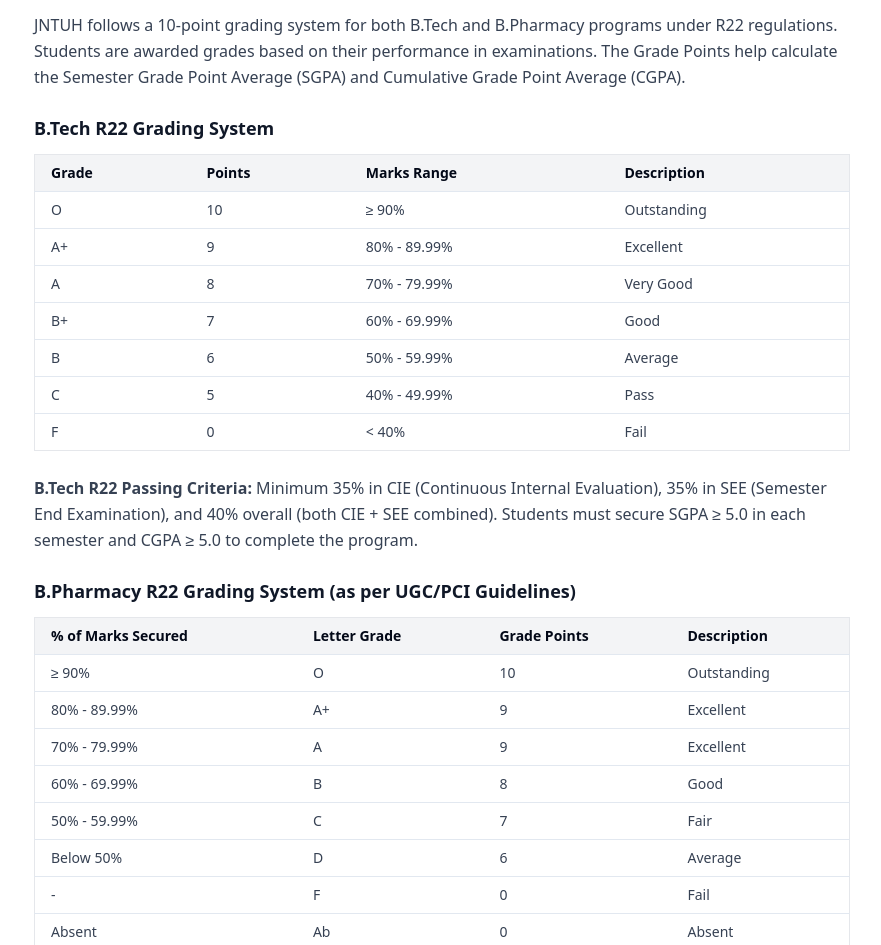
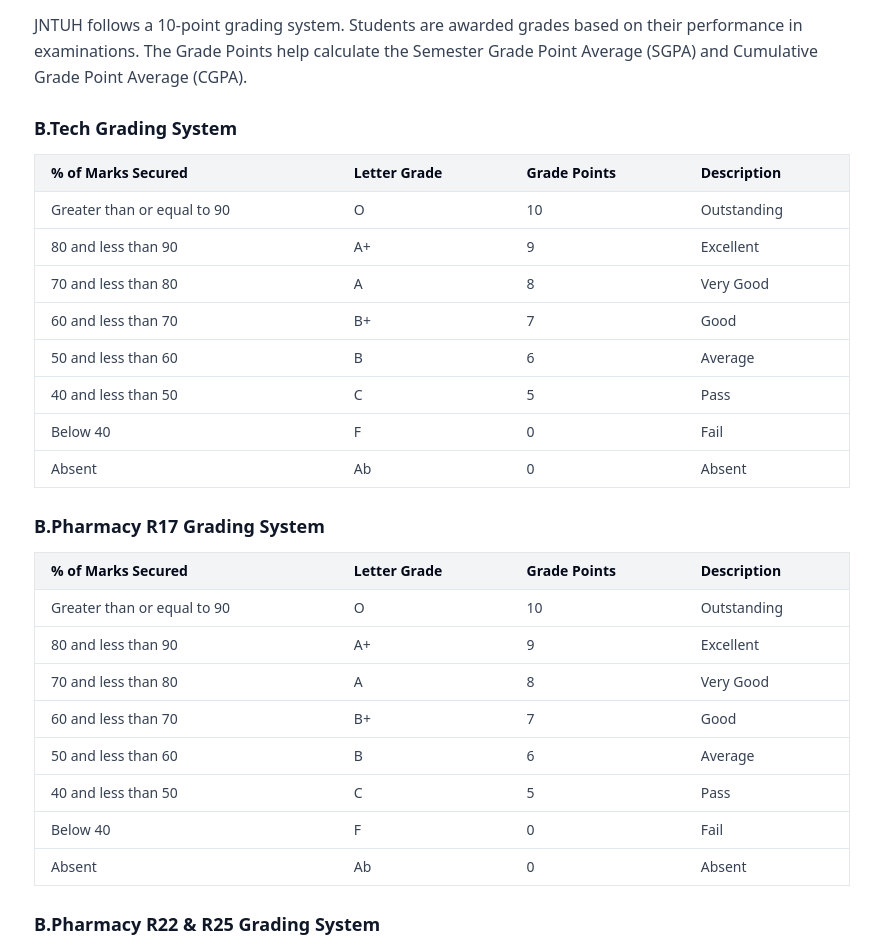
Before and after one commit to Hemant2059/jntuhresult, a Next.js app: page /about in a window 1280 px wide. Shown: the part 747-1692 px from the top of the page, without its empty margins (198-1079 px from the left). Built offline with nearby package versions, Linux system fonts and the light colour scheme.

Commit message:
feat: expand content for AdSense verification and fix notification list error

```diff
--- a/app/about/page.tsx
+++ b/app/about/page.tsx
@@ -2,15 +2,12 @@ export default function AboutPage() {
   return (
     <main className="min-h-screen bg-gray-50 px-4 py-10">
       <div className="mx-auto max-w-4xl rounded-xl bg-white p-6 shadow-md md:p-10">
-        <h1 className="mb-6 text-3xl font-bold text-gray-900">
-          About Us
-        </h1>
+        <h1 className="mb-6 text-3xl font-bold text-gray-900">About Us</h1>
 
         <p className="mb-4 text-gray-700 leading-relaxed">
           Welcome to <span className="font-semibold">JNTUH Results</span>, a
-          dedicated platform designed to help students easily access
-          Jawaharlal Nehru Technological University Hyderabad (JNTUH)
-          examination results.
+          dedicated platform designed to help students easily access Jawaharlal
+          Nehru Technological University Hyderabad (JNTUH) examination results.
         </p>
 
         <p className="mb-4 text-gray-700 leading-relaxed">
@@ -35,98 +32,181 @@ export default function AboutPage() {
 
         <p className="mb-4 text-gray-700 leading-relaxed">
           Jawaharlal Nehru Technological University Hyderabad (JNTUH) is one of
-          India's leading technical universities, established in 1972. The university
-          offers undergraduate and postgraduate programs in various disciplines
-          including Engineering, Pharmacy, Management, and Computer Applications.
+          India's leading technical universities, established in 1972. The
+          university offers undergraduate and postgraduate programs in various
+          disciplines including Engineering, Pharmacy, Management, and Computer
+          Applications.
         </p>
 
         <p className="mb-4 text-gray-700 leading-relaxed">
           JNTUH conducts examinations twice a year for B.Tech, B.Pharmacy,
-          M.Tech, M.Pharmacy, MBA, MCA, and other programs across its
-          affiliated colleges in Hyderabad and Telangana region.
+          M.Tech, M.Pharmacy, MBA, MCA, and other programs across its affiliated
+          colleges in Hyderabad and Telangana region.
         </p>
 
         <h2 className="mt-8 mb-3 text-xl font-semibold text-gray-900">
-          JNTUH Grading System (R22)
+          JNTUH Grading System
         </h2>
 
         <p className="mb-4 text-gray-700 leading-relaxed">
-          JNTUH follows a 10-point grading system for both B.Tech and B.Pharmacy
-          programs under R22 regulations. Students are awarded grades based on their
-          performance in examinations. The Grade Points help calculate the Semester
-          Grade Point Average (SGPA) and Cumulative Grade Point Average (CGPA).
+          JNTUH follows a 10-point grading system. Students are awarded grades
+          based on their performance in examinations. The Grade Points help
+          calculate the Semester Grade Point Average (SGPA) and Cumulative Grade
+          Point Average (CGPA).
         </p>
 
         <h3 className="mt-6 mb-3 text-lg font-semibold text-gray-900">
-          B.Tech R22 Grading System
+          B.Tech Grading System
         </h3>
 
         <div className="mb-6 overflow-x-auto">
           <table className="min-w-full border border-gray-200 text-sm">
             <thead className="bg-gray-100">
               <tr>
-                <th className="px-4 py-2 text-left font-semibold border-b">Grade</th>
-                <th className="px-4 py-2 text-left font-semibold border-b">Points</th>
-                <th className="px-4 py-2 text-left font-semibold border-b">Marks Range</th>
-                <th className="px-4 py-2 text-left font-semibold border-b">Description</th>
+                <th className="px-4 py-2 text-left font-semibold border-b">
+                  % of Marks Secured
+                </th>
+                <th className="px-4 py-2 text-left font-semibold border-b">
+                  Letter Grade
+                </th>
+                <th className="px-4 py-2 text-left font-semibold border-b">
+                  Grade Points
+                </th>
+                <th className="px-4 py-2 text-left font-semibold border-b">
+                  Description
+                </th>
               </tr>
             </thead>
             <tbody className="text-gray-700">
               <tr className="border-b">
+                <td className="px-4 py-2">Greater than or equal to 90</td>
                 <td className="px-4 py-2 font-medium">O</td>
                 <td className="px-4 py-2">10</td>
-                <td className="px-4 py-2">≥ 90%</td>
                 <td className="px-4 py-2">Outstanding</td>
               </tr>
               <tr className="border-b">
+                <td className="px-4 py-2">80 and less than 90</td>
                 <td className="px-4 py-2 font-medium">A+</td>
                 <td className="px-4 py-2">9</td>
-                <td className="px-4 py-2">80% - 89.99%</td>
                 <td className="px-4 py-2">Excellent</td>
               </tr>
               <tr className="border-b">
+                <td className="px-4 py-2">70 and less than 80</td>
                 <td className="px-4 py-2 font-medium">A</td>
                 <td className="px-4 py-2">8</td>
-                <td className="px-4 py-2">70% - 79.99%</td>
                 <td className="px-4 py-2">Very Good</td>
               </tr>
               <tr className="border-b">
+                <td className="px-4 py-2">60 and less than 70</td>
                 <td className="px-4 py-2 font-medium">B+</td>
                 <td className="px-4 py-2">7</td>
-                <td className="px-4 py-2">60% - 69.99%</td>
                 <td className="px-4 py-2">Good</td>
               </tr>
               <tr className="border-b">
+                <td className="px-4 py-2">50 and less than 60</td>
                 <td className="px-4 py-2 font-medium">B</td>
                 <td className="px-4 py-2">6</td>
-                <td className="px-4 py-2">50% - 59.99%</td>
                 <td className="px-4 py-2">Average</td>
               </tr>
               <tr className="border-b">
+                <td className="px-4 py-2">40 and less than 50</td>
                 <td className="px-4 py-2 font-medium">C</td>
                 <td className="px-4 py-2">5</td>
-                <td className="px-4 py-2">40% - 49.99%</td>
                 <td className="px-4 py-2">Pass</td>
               </tr>
-              <tr>
+              <tr className="border-b">
+                <td className="px-4 py-2">Below 40</td>
                 <td className="px-4 py-2 font-medium">F</td>
                 <td className="px-4 py-2">0</td>
-                <td className="px-4 py-2">&lt; 40%</td>
                 <td className="px-4 py-2">Fail</td>
+              </tr>
+              <tr>
+                <td className="px-4 py-2">Absent</td>
+                <td className="px-4 py-2 font-medium">Ab</td>
+                <td className="px-4 py-2">0</td>
+                <td className="px-4 py-2">Absent</td>
               </tr>
             </tbody>
           </table>
         </div>
 
-        <p className="mb-4 text-gray-700 leading-relaxed">
-          <strong>B.Tech R22 Passing Criteria:</strong> Minimum 35% in CIE (Continuous
-          Internal Evaluation), 35% in SEE (Semester End Examination), and 40% overall
-          (both CIE + SEE combined). Students must secure SGPA ≥ 5.0 in each semester
-          and CGPA ≥ 5.0 to complete the program.
-        </p>
+        <h3 className="mt-6 mb-3 text-lg font-semibold text-gray-900">
+          B.Pharmacy R17 Grading System
+        </h3>
+
+        <div className="mb-6 overflow-x-auto">
+          <table className="min-w-full border border-gray-200 text-sm">
+            <thead className="bg-gray-100">
+              <tr>
+                <th className="px-4 py-2 text-left font-semibold border-b">
+                  % of Marks Secured
+                </th>
+                <th className="px-4 py-2 text-left font-semibold border-b">
+                  Letter Grade
+                </th>
+                <th className="px-4 py-2 text-left font-semibold border-b">
+                  Grade Points
+                </th>
+                <th className="px-4 py-2 text-left font-semibold border-b">
+                  Description
+                </th>
+              </tr>
+            </thead>
+            <tbody className="text-gray-700">
+              <tr className="border-b">
+                <td className="px-4 py-2">Greater than or equal to 90</td>
+                <td className="px-4 py-2 font-medium">O</td>
+                <td className="px-4 py-2">10</td>
+                <td className="px-4 py-2">Outstanding</td>
+              </tr>
+              <tr className="border-b">
+                <td className="px-4 py-2">80 and less than 90</td>
+                <td className="px-4 py-2 font-medium">A+</td>
+                <td className="px-4 py-2">9</td>
+                <td className="px-4 py-2">Excellent</td>
+              </tr>
+              <tr className="border-b">
+                <td className="px-4 py-2">70 and less than 80</td>
+                <td className="px-4 py-2 font-medium">A</td>
+                <td className="px-4 py-2">8</td>
+                <td className="px-4 py-2">Very Good</td>
+              </tr>
+              <tr className="border-b">
+                <td className="px-4 py-2">60 and less than 70</td>
+                <td className="px-4 py-2 font-medium">B+</td>
+                <td className="px-4 py-2">7</td>
+                <td className="px-4 py-2">Good</td>
+              </tr>
+              <tr className="border-b">
+                <td className="px-4 py-2">50 and less than 60</td>
+                <td className="px-4 py-2 font-medium">B</td>
+                <td className="px-4 py-2">6</td>
+                <td className="px-4 py-2">Average</td>
+              </tr>
+              <tr className="border-b">
+                <td className="px-4 py-2">40 and less than 50</td>
+                <td className="px-4 py-2 font-medium">C</td>
+                <td className="px-4 py-2">5</td>
+                <td className="px-4 py-2">Pass</td>
+              </tr>
+              <tr className="border-b">
+                <td className="px-4 py-2">Below 40</td>
+                <td className="px-4 py-2 font-medium">F</td>
+                <td className="px-4 py-2">0</td>
+                <td className="px-4 py-2">Fail</td>
+              </tr>
+              <tr>
+                <td className="px-4 py-2">Absent</td>
+                <td className="px-4 py-2 font-medium">Ab</td>
+                <td className="px-4 py-2">0</td>
+                <td className="px-4 py-2">Absent</td>
+              </tr>
+            </tbody>
+          </table>
+        </div>
 
         <h3 className="mt-6 mb-3 text-lg font-semibold text-gray-900">
-          B.Pharmacy R22 Grading System (as per UGC/PCI Guidelines)
+          B.Pharmacy R22 & R25 Grading System
         </h3>
 
         <div className="mb-6 overflow-x-auto">
@@ -141,43 +221,37 @@ export default function AboutPage() {
             </thead>
             <tbody className="text-gray-700">
               <tr className="border-b">
-                <td className="px-4 py-2">≥ 90%</td>
+                <td className="px-4 py-2">Greater than or equal to 90%</td>
                 <td className="px-4 py-2 font-medium">O</td>
                 <td className="px-4 py-2">10</td>
                 <td className="px-4 py-2">Outstanding</td>
               </tr>
               <tr className="border-b">
-                <td className="px-4 py-2">80% - 89.99%</td>
-                <td className="px-4 py-2 font-medium">A+</td>
-                <td className="px-4 py-2">9</td>
-                <td className="px-4 py-2">Excellent</td>
-              </tr>
-              <tr className="border-b">
-                <td className="px-4 py-2">70% - 79.99%</td>
+                <td className="px-4 py-2">80 and less than 90%</td>
                 <td className="px-4 py-2 font-medium">A</td>
                 <td className="px-4 py-2">9</td>
                 <td className="px-4 py-2">Excellent</td>
               </tr>
               <tr className="border-b">
-                <td className="px-4 py-2">60% - 69.99%</td>
+                <td className="px-4 py-2">70 and less than 80%</td>
                 <td className="px-4 py-2 font-medium">B</td>
                 <td className="px-4 py-2">8</td>
                 <td className="px-4 py-2">Good</td>
               </tr>
               <tr className="border-b">
-                <td className="px-4 py-2">50% - 59.99%</td>
+                <td className="px-4 py-2">60 and less than 70%</td>
                 <td className="px-4 py-2 font-medium">C</td>
                 <td className="px-4 py-2">7</td>
                 <td className="px-4 py-2">Fair</td>
               </tr>
               <tr className="border-b">
-                <td className="px-4 py-2">Below 50%</td>
+                <td className="px-4 py-2">50 and less than 60%</td>
                 <td className="px-4 py-2 font-medium">D</td>
                 <td className="px-4 py-2">6</td>
                 <td className="px-4 py-2">Average</td>
               </tr>
               <tr className="border-b">
-                <td className="px-4 py-2">-</td>
+                <td className="px-4 py-2">Below 50%</td>
                 <td className="px-4 py-2 font-medium">F</td>
                 <td className="px-4 py-2">0</td>
                 <td className="px-4 py-2">Fail</td>
@@ -192,23 +266,18 @@ export default function AboutPage() {
           </table>
         </div>
 
-        <p className="mb-4 text-gray-700 leading-relaxed">
-          <strong>B.Pharmacy R22 Passing Criteria:</strong> The student passes the
-          subject/course only when Grade Point (GP) ≥ 6 ('D' grade or above).
-          Students must earn 209 credits with SGPA ≥ 6.0 in each semester and
-          CGPA ≥ 6.0 to complete the B.Pharmacy program.
-        </p>
-
-        <h4 className="mt-4 mb-2 text-md font-semibold text-gray-900">
+        <h4 className="mt-6 mb-2 text-md font-semibold text-gray-900">
           SGPA & CGPA Calculation Formula
         </h4>
 
         <div className="mb-4 p-4 bg-gray-50 rounded-lg">
           <p className="mb-2 text-gray-700">
-            <strong>SGPA =</strong> (Σ Credit Points) / (Total Credits) for the semester
+            <strong>SGPA =</strong> (Σ Credit Points) / (Total Credits) for the
+            semester
           </p>
           <p className="mb-2 text-gray-700">
-            <strong>CGPA =</strong> (Σ Credit Points from all semesters) / (Total Credits from all semesters)
+            <strong>CGPA =</strong> (Σ Credit Points from all semesters) /
+            (Total Credits from all semesters)
           </p>
           <p className="text-sm text-gray-600">
             Credit Points (CP) = Grade Point (GP) × Credits for that course
@@ -220,11 +289,26 @@ export default function AboutPage() {
         </h4>
 
         <ul className="mb-4 list-disc pl-6 text-gray-700 space-y-1">
-          <li>A student obtaining 'F' grade in any subject shall be deemed to have 'failed' and is required to reappear as a 'supplementary student'.</li>
-          <li>A student who has not appeared for examination in any subject, 'Ab' grade will be allocated.</li>
-          <li>A letter grade indicates only the range of percentage of marks, not specific marks.</li>
-          <li>For merit ranking, only the 'rounded off' values of CGPAs will be used.</li>
-          <li>Performance in failed subjects will be taken into account for SGPA and CGPA calculations.</li>
+          <li>
+            A student obtaining 'F' grade in any subject shall be deemed to have
+            'failed' and is required to reappear as a 'supplementary student'.
+          </li>
+          <li>
+            A student who has not appeared for examination in any subject, 'Ab'
+            grade will be allocated.
+          </li>
+          <li>
+            A letter grade indicates only the range of percentage of marks, not
+            specific marks.
+          </li>
+          <li>
+            For merit ranking, only the 'rounded off' values of CGPAs will be
+            used.
+          </li>
+          <li>
+            Performance in failed subjects will be taken into account for SGPA
+            and CGPA calculations.
+          </li>
         </ul>
 
         <h2 className="mt-8 mb-3 text-xl font-semibold text-gray-900">
@@ -232,21 +316,24 @@ export default function AboutPage() {
         </h2>
 
         <p className="mb-4 text-gray-700 leading-relaxed">
-          When you check your JNTUH results, you will see various details including
-          your hall ticket number, name, semester, subjects appeared, marks obtained
-          in each subject, grades, SGPA for that semester, and your cumulative CGPA.
+          When you check your JNTUH results, you will see various details
+          including your hall ticket number, name, semester, subjects appeared,
+          marks obtained in each subject, grades, SGPA for that semester, and
+          your cumulative CGPA.
         </p>
 
         <p className="mb-4 text-gray-700 leading-relaxed">
-          <strong>SGPA (Semester Grade Point Average):</strong> This is the weighted
-          average of grade points obtained in all subjects during a particular semester.
-          It indicates your performance for that specific semester.
+          <strong>SGPA (Semester Grade Point Average):</strong> This is the
+          weighted average of grade points obtained in all subjects during a
+          particular semester. It indicates your performance for that specific
+          semester.
         </p>
 
         <p className="mb-4 text-gray-700 leading-relaxed">
-          <strong>CGPA (Cumulative Grade Point Average):</strong> This is the cumulative
-          average of grade points obtained in all semesters till date. It reflects your
-          overall academic performance throughout your course.
+          <strong>CGPA (Cumulative Grade Point Average):</strong> This is the
+          cumulative average of grade points obtained in all semesters till
+          date. It reflects your overall academic performance throughout your
+          course.
         </p>
 
         <h2 className="mt-8 mb-3 text-xl font-semibold text-gray-900">
@@ -254,10 +341,23 @@ export default function AboutPage() {
         </h2>
 
         <ul className="mb-6 list-disc pl-6 text-gray-700 space-y-2">
-          <li><strong>Regular Examinations:</strong> Conducted at the end of each semester for students in their normal course duration.</li>
-          <li><strong>Supplementary/Improvement Examinations:</strong> Offered for students who wish to improve their grades in subjects they have already passed or to clear backlogs.</li>
-          <li><strong>Mid-Term Examinations:</strong> Conducted internally during the semester by affiliated colleges.</li>
-          <li><strong>Lab Examinations:</strong> Practical examinations conducted separately for laboratory courses.</li>
+          <li>
+            <strong>Regular Examinations:</strong> Conducted at the end of each
+            semester for students in their normal course duration.
+          </li>
+          <li>
+            <strong>Supplementary/Improvement Examinations:</strong> Offered for
+            students who wish to improve their grades in subjects they have
+            already passed or to clear backlogs.
+          </li>
+          <li>
+            <strong>Mid-Term Examinations:</strong> Conducted internally during
+            the semester by affiliated colleges.
+          </li>
+          <li>
+            <strong>Lab Examinations:</strong> Practical examinations conducted
+            separately for laboratory courses.
+          </li>
         </ul>
 
         <h2 className="mt-8 mb-3 text-xl font-semibold text-gray-900">
@@ -265,17 +365,17 @@ export default function AboutPage() {
         </h2>
 
         <p className="mb-4 text-gray-700 leading-relaxed">
-          JNTUH follows different academic regulations for various programs.
-          The common regulations include R18 (2018), R22 (2022) for B.Tech,
-          and corresponding regulations for other courses. Each regulation
-          has specific credit requirements, grading procedures, and pass criteria.
+          JNTUH follows different academic regulations for various programs. The
+          common regulations include R18 (2018), R22 (2022) for B.Tech, and
+          corresponding regulations for other courses. Each regulation has
+          specific credit requirements, grading procedures, and pass criteria.
         </p>
 
         <p className="mb-4 text-gray-700 leading-relaxed">
-          Students must earn a minimum required credits and maintain a satisfactory
-          CGPA to successfully complete their program. The university also has
-          provisions for credit transfer, bridge courses, and academic probation
-          for students who need additional support.
+          Students must earn a minimum required credits and maintain a
+          satisfactory CGPA to successfully complete their program. The
+          university also has provisions for credit transfer, bridge courses,
+          and academic probation for students who need additional support.
         </p>
 
         <h2 className="mt-8 mb-3 text-xl font-semibold text-gray-900">
@@ -284,7 +384,10 @@ export default function AboutPage() {
 
         <ol className="mb-6 list-decimal pl-6 text-gray-700 space-y-2">
           <li>Visit the JNTUH Results portal on our website</li>
-          <li>Select the type of result you want to check (Academic, Semester, All Results, etc.)</li>
+          <li>
+            Select the type of result you want to check (Academic, Semester, All
+            Results, etc.)
+          </li>
           <li>Enter your 10-digit hall ticket number</li>
           <li>For semester results, select the appropriate semester</li>
           <li>Click on the Search or Submit button</li>
@@ -296,11 +399,24 @@ export default function AboutPage() {
         </h2>
 
         <ul className="mb-6 list-disc pl-6 text-gray-700 space-y-2">
-          <li>Always verify your results with the official JNTUH results portal</li>
-          <li>Keep printed or digital copies of your mark sheets for future use</li>
-          <li>In case of discrepancies, contact your college examination cell immediately</li>
-          <li>Results are typically published 2-3 weeks after the completion of examinations</li>
-          <li>Supplementary results are usually announced within a month after the regular results</li>
+          <li>
+            Always verify your results with the official JNTUH results portal
+          </li>
+          <li>
+            Keep printed or digital copies of your mark sheets for future use
+          </li>
+          <li>
+            In case of discrepancies, contact your college examination cell
+            immediately
+          </li>
+          <li>
+            Results are typically published 2-3 weeks after the completion of
+            examinations
+          </li>
+          <li>
+            Supplementary results are usually announced within a month after the
+            regular results
+          </li>
         </ul>
 
         <h2 className="mt-8 mb-3 text-xl font-semibold text-gray-900">
@@ -308,15 +424,15 @@ export default function AboutPage() {
         </h2>
 
         <p className="mb-4 text-gray-700 leading-relaxed">
-          <span className="font-semibold">JNTUH Results</span> is an
-          independent website and is <span className="font-semibold">not affiliated</span> with
-          JNTUH or any official university authority.
+          <span className="font-semibold">JNTUH Results</span> is an independent
+          website and is <span className="font-semibold">not affiliated</span>{" "}
+          with JNTUH or any official university authority.
         </p>
 
         <p className="mb-4 text-gray-700 leading-relaxed">
           All information available on this website is collected from publicly
-          available official sources and is provided strictly for
-          informational purposes only.
+          available official sources and is provided strictly for informational
+          purposes only.
         </p>
 
         <p className="mb-6 text-gray-700 leading-relaxed">
```
Also changed, not shown: app/contact/page.tsx (+18 -0 lines), app/disclaimer/page.tsx (+25 -0 lines), app/privacy/page.tsx (+42 -0 lines), components/notification-list.tsx (+19 -15 lines).
